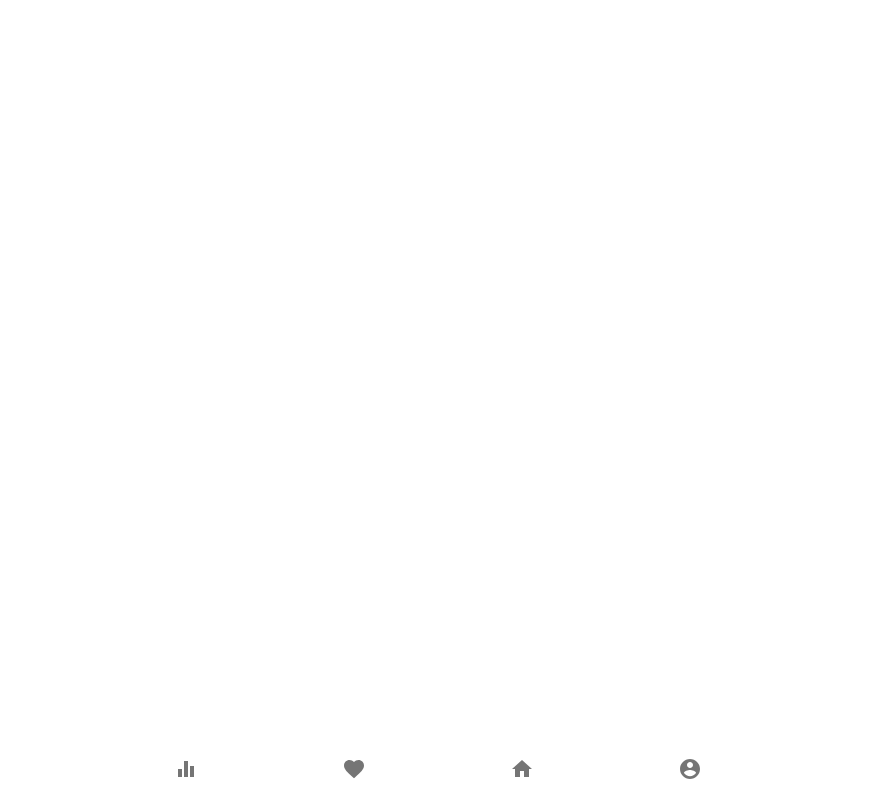
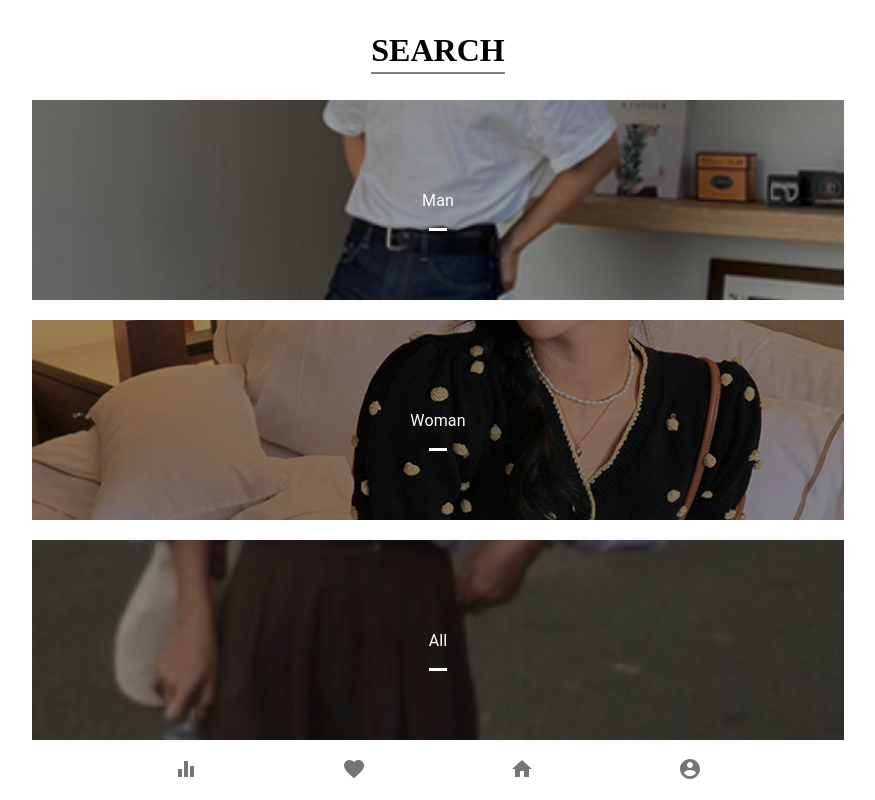
Before and after one commit to bumbum9944/CODIVA, a React (Create React App) app in the folder Frontend/: page /search1 in a window 1280 px wide. Shown: the whole page, without its empty margins (202-1077 px from the left). Built offline with nearby package versions, Linux system fonts and the light colour scheme.

Commit message:
refactor: 검색 페이지(1) 버튼 수정

```diff
--- a/Frontend/src/App.js
+++ b/Frontend/src/App.js
@@ -10,6 +10,7 @@ function App() {
       <BrowserRouter>
         <Switch>
           <Route path="/" exact component={Home} />
+          <Route path="/search1" exact component={SearchPage1} />
         </Switch>
       </BrowserRouter>
       <Navbar />
--- a/Frontend/src/components/searchPage/GenderSelect.js
+++ b/Frontend/src/components/searchPage/GenderSelect.js
@@ -7,19 +7,95 @@ const images = [
   {
     url: "/images/image_man.png",
     title: "Man",
-    width: "33%"
+    width: "100%"
   },
   {
     url: "/images/image_woman.png",
     title: "Woman",
-    width: "33%"
+    width: "100%"
   },
   {
     url: "/images/image_all.png",
     title: "All",
-    width: "34%"
+    width: "100%"
   }
 ];
+
+const useStyles = makeStyles(theme => ({
+  root: {
+    display: "flex",
+    flexWrap: "wrap",
+    minWidth: "65vw",
+    width: "100%"
+  },
+  image: {
+    margin: 10,
+    position: "relative",
+    height: 200,
+    [theme.breakpoints.down("xs")]: {
+      width: "100% !important", // Overrides inline-style
+      height: "22vh"
+    },
+    "&:hover, &$focusVisible": {
+      zIndex: 1,
+      "& $imageBackdrop": {
+        opacity: 0.15
+      },
+      "& $imageMarked": {
+        opacity: 0
+      },
+      "& $imageTitle": {
+        border: "4px solid currentColor"
+      }
+    }
+  },
+  focusVisible: {},
+  imageButton: {
+    position: "absolute",
+    left: 0,
+    right: 0,
+    top: 0,
+    bottom: 0,
+    display: "flex",
+    alignItems: "center",
+    justifyContent: "center",
+    color: theme.palette.common.white
+  },
+  imageSrc: {
+    position: "absolute",
+    left: 0,
+    right: 0,
+    top: 0,
+    bottom: 0,
+    backgroundSize: "cover",
+    backgroundPosition: "center 40%"
+  },
+  imageBackdrop: {
+    position: "absolute",
+    left: 0,
+    right: 0,
+    top: 0,
+    bottom: 0,
+    backgroundColor: theme.palette.common.black,
+    opacity: 0.4,
+    transition: theme.transitions.create("opacity")
+  },
+  imageTitle: {
+    position: "relative",
+    padding: `${theme.spacing(2)}px ${theme.spacing(4)}px ${
+      theme.spacing(1) + 6
+    }px`
+  },
+  imageMarked: {
+    height: 3,
+    width: 18,
+    backgroundColor: theme.palette.common.white,
+    position: "absolute",
+    bottom: -2,
+    left: "calc(50% - 9px)",
+    transition: theme.transitions.create("opacity")
+  }
+}));
 
 function GenderSelect() {
   const classes = useStyles();
--- a/Frontend/src/pages/SearchPage1.js
+++ b/Frontend/src/pages/SearchPage1.js
@@ -1,23 +1,27 @@
-import React, { Component } from "react";
-import Grid from "@material-ui/core";
+import React from "react";
+import { Container } from "@material-ui/core";
 import GenderSelect from "../components/searchPage/GenderSelect";
-// import LeftArrow from "../components/common/LeftArrow";
-// import RightArrow from "../components/common/RightArrow";
+import Header from "../components/common/Header/Header";
+import Navbar from "../components/common/Navbar/Navbar";
+
 
 function SearchPage1() {
   return (
+    <Container className="searchPage1">
+      <Header headerText="SEARCH" />
       <center>
         <div
           style={{
             display: "flex",
-          width: "40vw",
-          flexFlow: "row wrap",
+            width: "50vw",
             justifyContent: "center"
           }}
         >
-        <GenderSelect name="man" />
+          <GenderSelect />
         </div>
       </center>
+      <Navbar />
+    </Container>
   );
 }
 
```
Also changed, not shown: Frontend/src/components/searchPage/GenderSelect.css (deleted, +0 -21 lines), 1 other file (tests, documents, lock files or other folders). Lines whose indentation alone changed are shown as unchanged.
